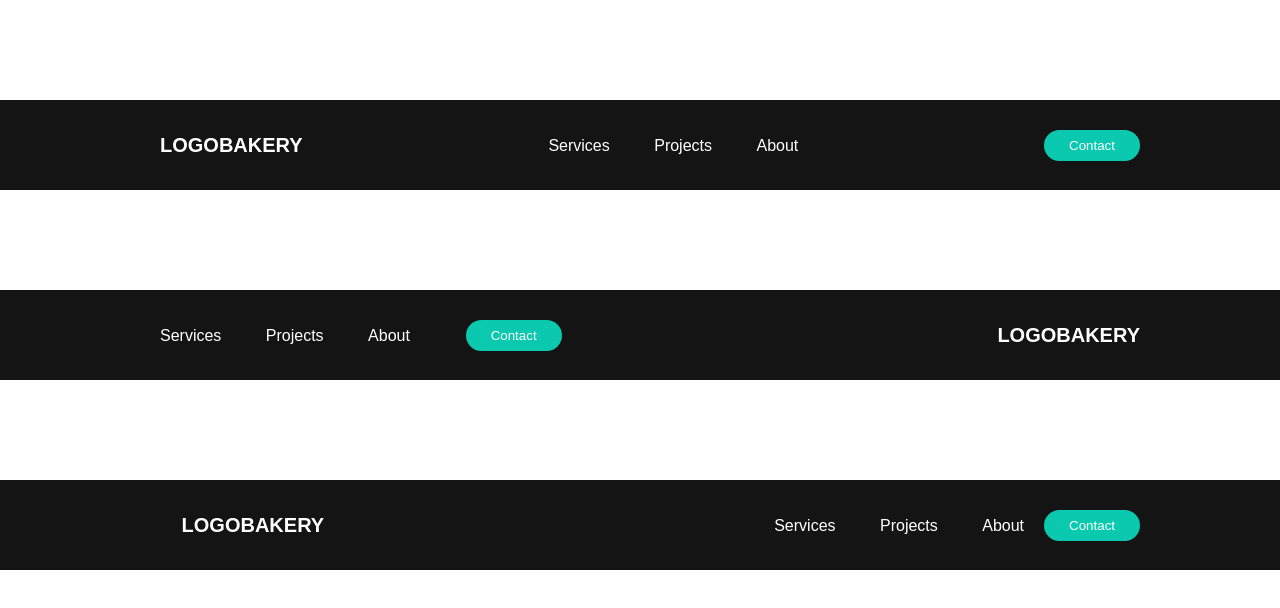
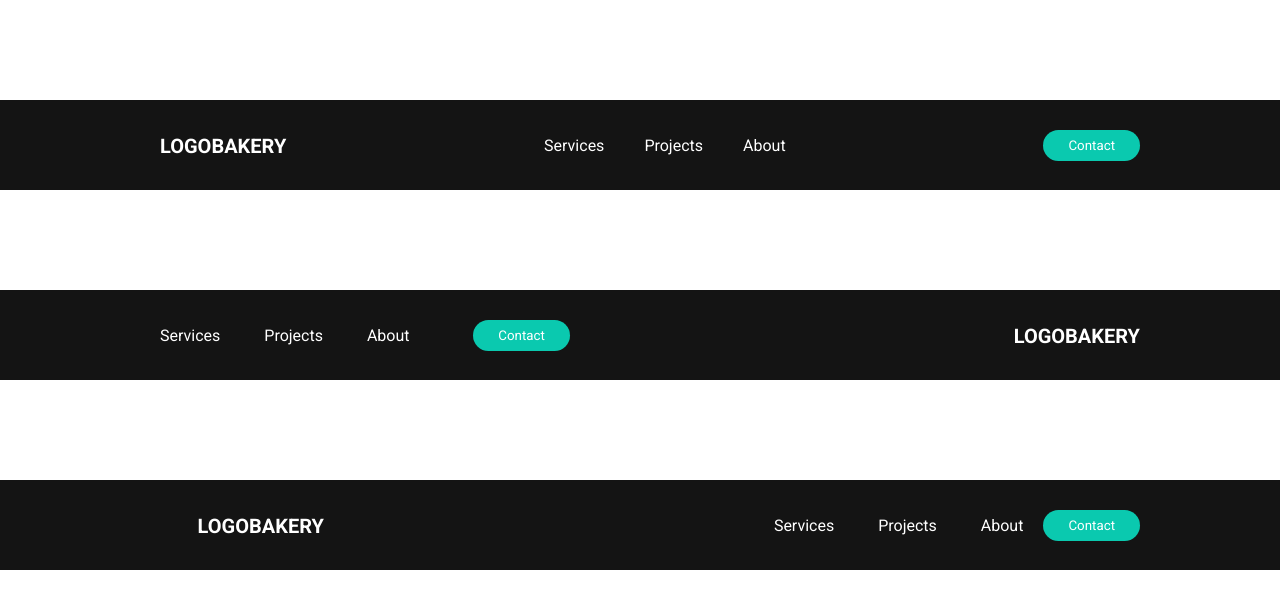
Before and after one commit to alishba-ch/3-Bars, a plain HTML site: page index.html in a window 1280 px wide. Drawn offline with Linux system fonts and the light colour scheme.

Commit message:
fix font and list

```diff
--- a/style.css
+++ b/style.css
@@ -3,6 +3,8 @@
 * {
   margin: 0;
   padding: 0;
+  list-style: none;
+  font-family: "Roboto", sans-serif;
 }
 
 .bar-1 {
@@ -16,7 +18,6 @@
   display: flex;
   align-items: center;
   justify-content: space-between;
-  font-family: sans-serif;
   font-weight: 400;
   color: #ffff;
   padding: 30px 120px;
@@ -28,10 +29,10 @@
 }
 .list-1 {
   text-decoration: none;
+  display: flex;
 }
 
 .list-1 li {
-  display: inline-block;
   padding: 0 20px;
 }
 ul,
@@ -62,7 +63,6 @@ button {
   display: flex;
   align-items: center;
   justify-content: space-between;
-  font-family: sans-serif;
   font-weight: 400;
   color: #ffff;
   padding: 30px 120px;
@@ -112,7 +112,6 @@ button {
   display: flex;
   align-items: center;
   justify-content: flex-end;
-  font-family: sans-serif;
   font-weight: 400;
   color: #ffff;
   padding: 30px 120px;
```
